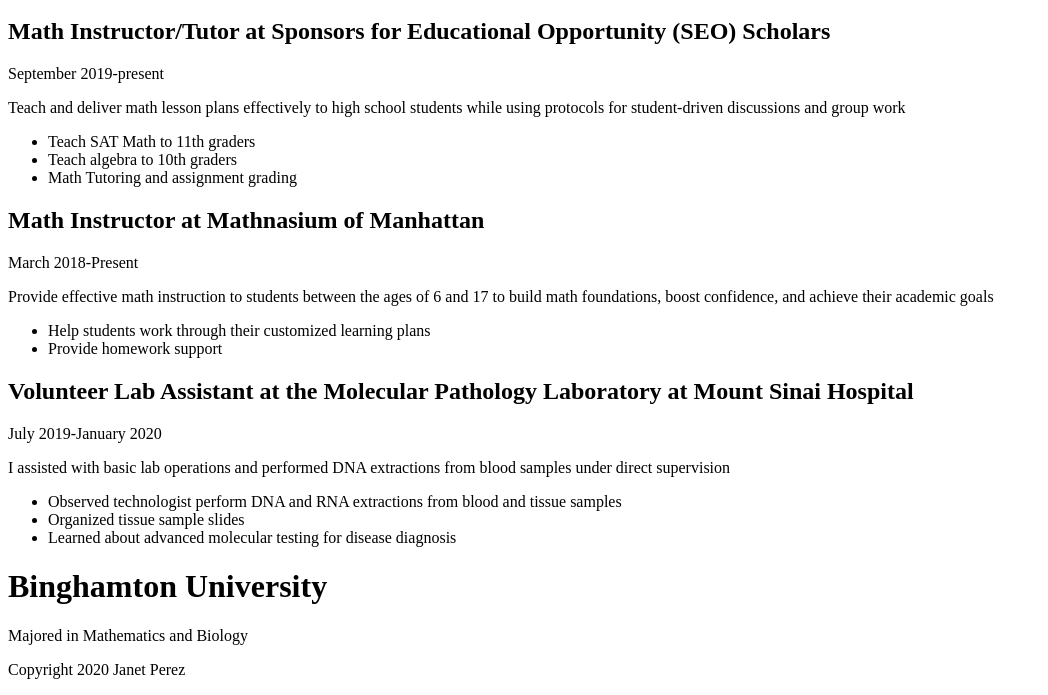
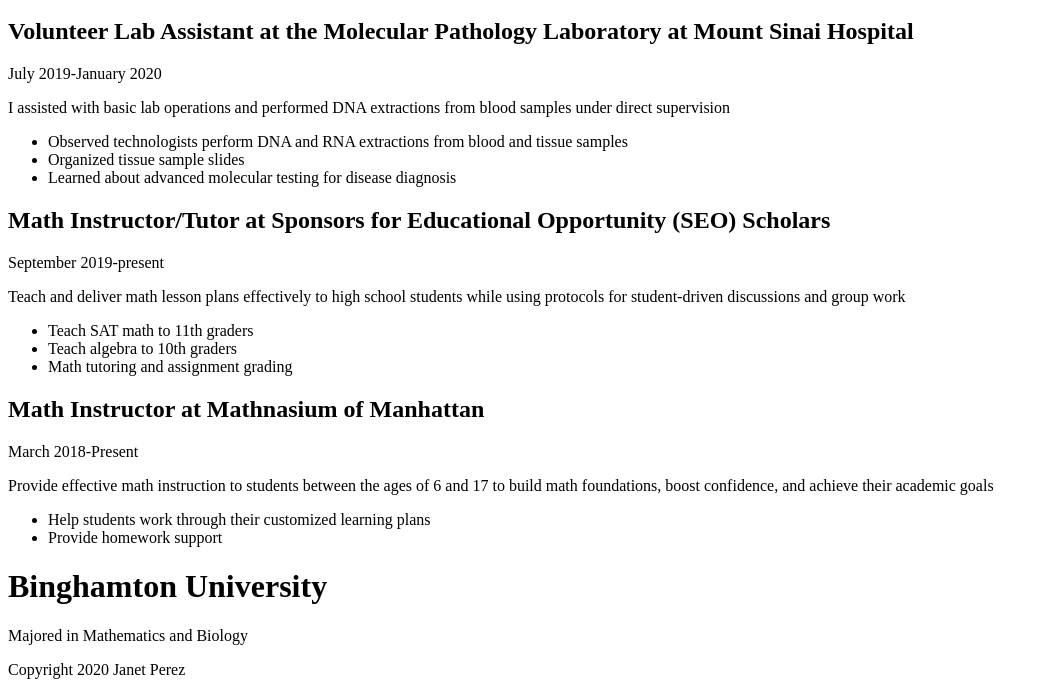
Before and after one commit to jperez29/TKH_Modules, a plain HTML site: page Module_3_HTML/resume.html in a window 1280 px wide. Shown: the part 164-859 px from the top of the page, without its empty margins (0-1048 px from the left). Drawn offline with Linux system fonts and the light colour scheme.

Commit message:
module 3 work

```diff
--- a/Module_3_HTML/resume.html
+++ b/Module_3_HTML/resume.html
@@ -18,15 +18,27 @@
         <div class="jobs">
                 <h1>MY EXPERIENCE</h1>
                 <div class="job">
+                        <h2>Volunteer Lab Assistant at the Molecular Pathology Laboratory at Mount Sinai Hospital</h2>
+                        <p class="date">July 2019-January 2020</p>
+                        <p class="desc"> I assisted with basic lab operations and performed DNA extractions from blood samples
+                                under direct supervision
+                        </p>
+                        <ul class="duties">
+                                <li>Observed technologists perform DNA and RNA extractions from blood and tissue samples</li>
+                                <li>Organized tissue sample slides</li>
+                                <li>Learned about advanced molecular testing for disease diagnosis</li>
+                        </ul>
+                </div>
+                <div class="job">
                         <h2>Math Instructor/Tutor at Sponsors for Educational Opportunity (SEO) Scholars</h2>
                         <p class="date">September 2019-present</p>
                         <p class="desc">Teach and deliver math lesson plans effectively to high school students while using protocols
                                 for student-driven discussions and group work
                         </p>
                         <ul class="duties">
-                                <li>Teach SAT Math to 11th graders</li>
+                                <li>Teach SAT math to 11th graders</li>
                                 <li>Teach algebra to 10th graders</li>
-                                <li>Math Tutoring and assignment grading</li>
+                                <li>Math tutoring and assignment grading</li>
                         </ul>
                 </div>
                 <div class="job">
@@ -38,18 +50,6 @@
                         <ul class="duties">
                                 <li>Help students work through their customized learning plans</li>
                                 <li>Provide homework support</li>
-                        </ul>
-                </div>
-                <div class="job">
-                        <h2>Volunteer Lab Assistant at the Molecular Pathology Laboratory at Mount Sinai Hospital</h2>
-                        <p class="date">July 2019-January 2020</p>
-                        <p class="desc"> I assisted with basic lab operations and performed DNA extractions from blood samples
-                                under direct supervision
-                        </p>
-                        <ul class="duties">
-                                <li>Observed technologist perform DNA and RNA extractions from blood and tissue samples</li>
-                                <li>Organized tissue sample slides</li>
-                                <li>Learned about advanced molecular testing for disease diagnosis</li>
                         </ul>
                 </div>
 
```
Also changed, not shown: Module_3_HTML/index.html (+1 -1 lines).
